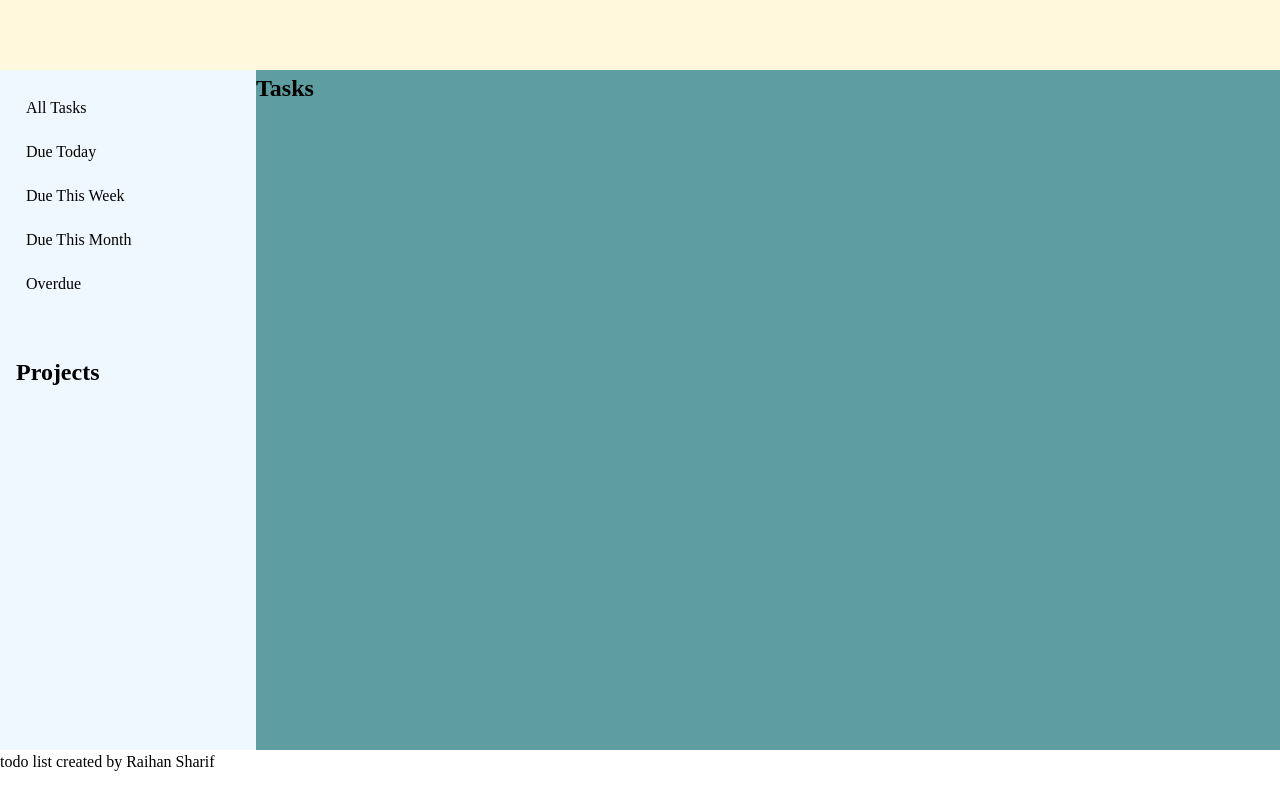
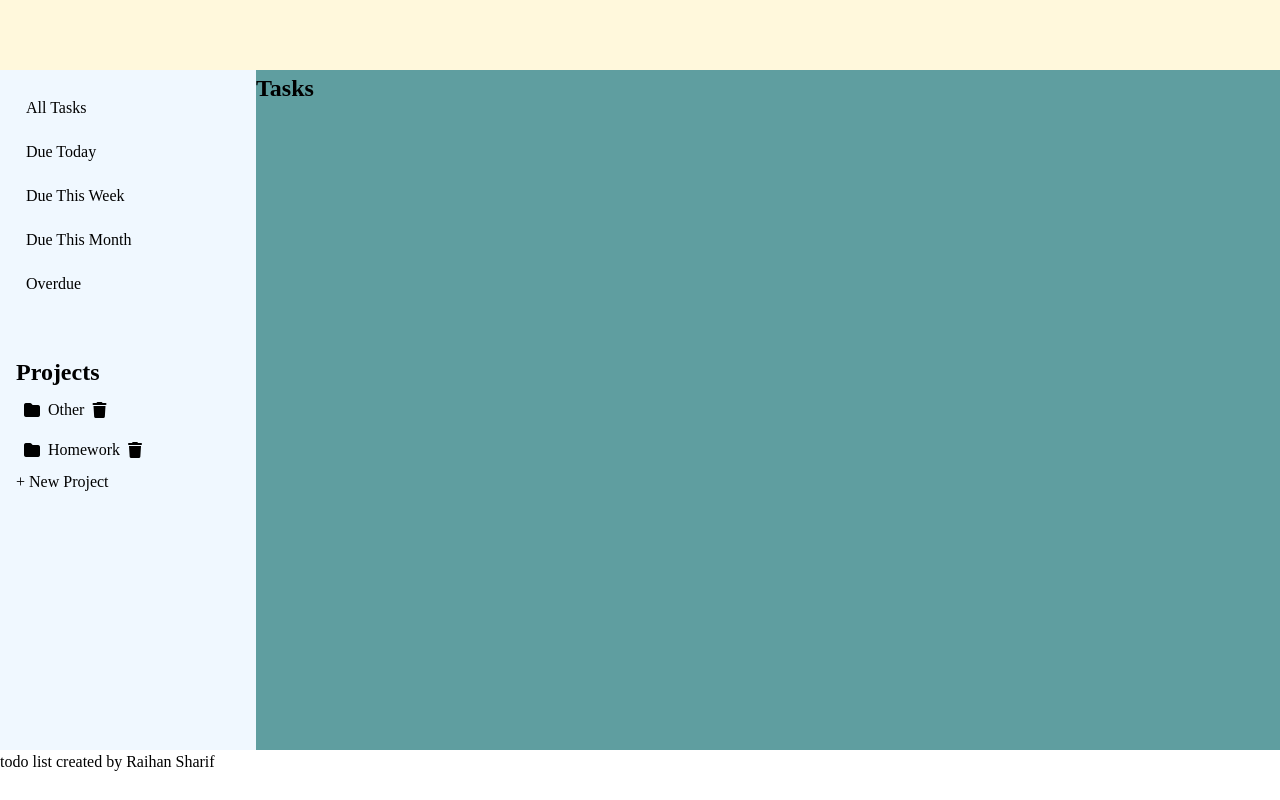
Before and after one commit to RaihanSharif/todo-list, a website built with webpack: page src/template.html in a window 1280 px wide. Built offline with nearby package versions, Linux system fonts and the light colour scheme.

Commit message:
Render projects list on page
Get data from Project list, create DOM elements and display.
delete button deletes correct element from array and from web page.

TODO: Make "Other" project undeletable.

```diff
--- a/src/index.js
+++ b/src/index.js
@@ -1,18 +1,18 @@
 // the main js file
 import "./styles.css";
-import TodoTask from "./task.js";
 import Project from "./project.js"
 import ProjectList from "./projectList.js";
+import { renderProjects } from "./render.js";
 
 //default importing an image example. can be used as src of img html element
 // import odingImage from "./oding.png";
 
-const firstTask = new TodoTask("example task", "this is just a test", "12/12/2024", 3);
-const defaultProject = new Project("test project", "just testing things out");
-defaultProject.addTask(firstTask);
+const projects = new ProjectList();
+const other = new Project("Other", "Tasks that are not assigned to a project");
+projects.addProject(other);
 
-const projects = new ProjectList();
+const homework = new Project("Homework", "testing bro");
+projects.addProject(homework);
 
-projects.addProject(defaultProject);
-
-console.log(defaultProject);
+const projListContainer = document.getElementById("projects-inner");
+renderProjects(projects, projListContainer);
--- a/src/projectList.js
+++ b/src/projectList.js
@@ -3,7 +3,6 @@ import Project from "./project.js";
 // a list of projects.
 class ProjectList {
     projects = [];
-
     // returns the matching object
     getProject(attribute, value) {
         return this.projects.find(proj => proj[attribute] === value);
@@ -26,8 +25,10 @@ class ProjectList {
 
     removeProject(project) {
         if (this.projects.includes(project)) {
+            console.log(`project exists, title: ${project.title}`);
             const index = this.projects.indexOf(project);
             this.projects.splice(index, 1);
+            console.log(`projects left after removal: ${this.projects}`);
             return true;
         } else {
             console.log("item does not exist");
--- /dev/null
+++ b/src/render.js
@@ -0,0 +1,55 @@
+// TODO: use font-awesome icons
+
+// create a project card that will be used to render projects list
+function createProjectCard(project) {
+    const li = document.createElement("li");
+    li.classList.add("project-card");
+    li.setAttribute('data-title', project.title); //TODO: project[title] ???
+
+    const icon = document.createElement("span");
+    icon.classList.add("fa-solid", "fa-folder");
+    li.appendChild(icon);
+
+    const projectName = document.createElement("p");
+    projectName.textContent = project.title;
+    projectName.addEventListener('click', () => {
+        // renderTasks(project);
+        // TODO: function to render all tasks of a given projects
+    });
+    li.appendChild(projectName);
+
+    const deleteBtn = document.createElement("span");
+    deleteBtn.classList.add("fa-solid", "fa-trash", "del-proj");
+    deleteBtn.setAttribute('data-title', project.title);
+    // TODO: if project is not empty, give a prompt to move tasks or cancel deletion
+    li.appendChild(deleteBtn);
+    return li;
+}
+
+// take a ProjectList object and container element and returns a UL
+function renderProjects(projectList, containerElem) {
+
+    containerElem.innerHTML = "";
+    const projectsUl = document.createElement("ul");
+    projectsUl.classList.add("menu");
+    projectsUl.setAttribute('id', "projects-ul");
+
+    projectList.projects.forEach(element => {
+        console.log(`current project: ${element.title}`);
+        const card = createProjectCard(element);
+        projectsUl.appendChild(card);
+    });
+
+    projectsUl.addEventListener('click', (e) => {
+        const target = e.target;
+        if (target.classList.contains("del-proj")){
+            const proj = projectList.getProject('title', target.dataset.title);
+            projectList.removeProject(proj);
+            renderProjects(projectList, containerElem);
+        }
+    })
+    containerElem.appendChild(projectsUl);
+    return projectsUl;
+}
+
+export {renderProjects};
--- a/src/styles.css
+++ b/src/styles.css
@@ -56,6 +56,15 @@ ul {
   font-size: 1rem;
 }
 
+.project-card {
+  padding: 0.5rem;
+  cursor: pointer;
+  width: 100%;
+  display: flex;
+  gap: 0.5rem;
+  align-items: center;
+}
+
 #content {
   background-color: cadetblue;
 }
--- a/src/template.html
+++ b/src/template.html
@@ -4,6 +4,7 @@
     <meta charset="UTF-8">
     <meta name="viewport" content="width=device-width, initial-scale=1.0">
     <title>Todo list</title>
+    <script src="https://kit.fontawesome.com/74043cfcaf.js" crossorigin="anonymous"></script>
 </head>
 <body>
     <header>
@@ -21,10 +22,12 @@
                 <li><button>Overdue</button></li>
             </ul>
 
-            <div>
+            <div id="projects-outer">
                 <h2>Projects</h2>
-                <ul class="menu" id="projects-ul">
-                </ul>
+                <div id="projects-inner">
+
+                </div>
+                <p id="new-project">+ New Project</p>
             </div>
         </div>
         <div id="content">
```
